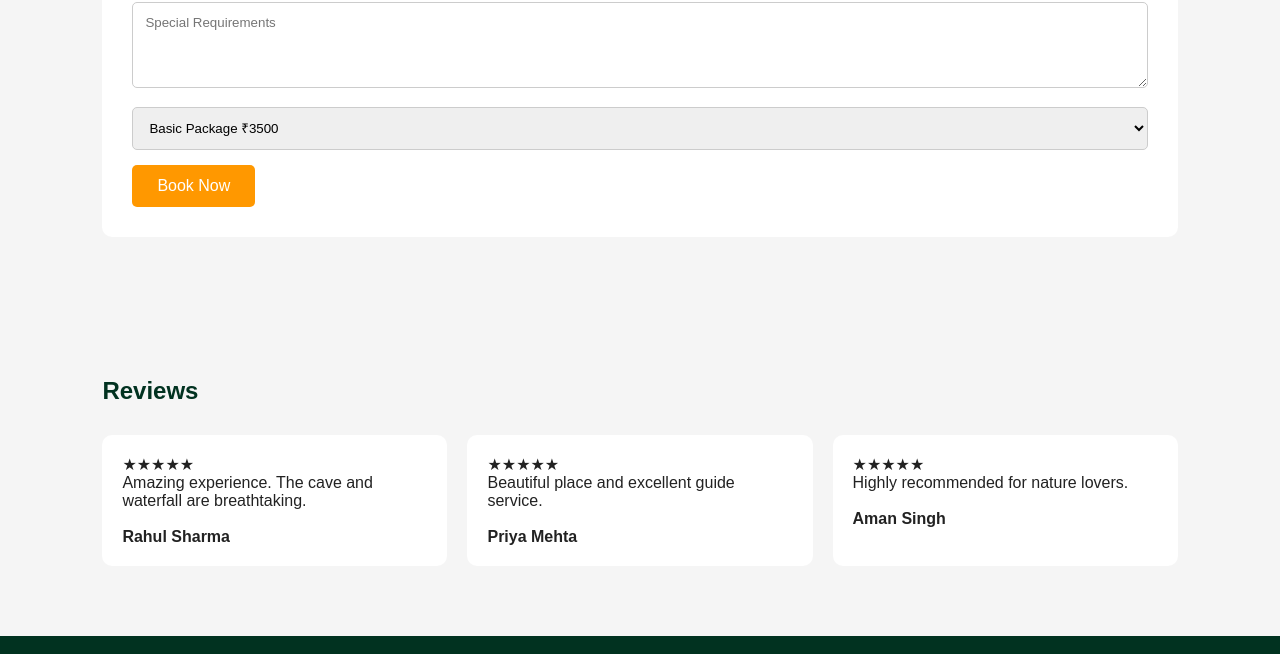
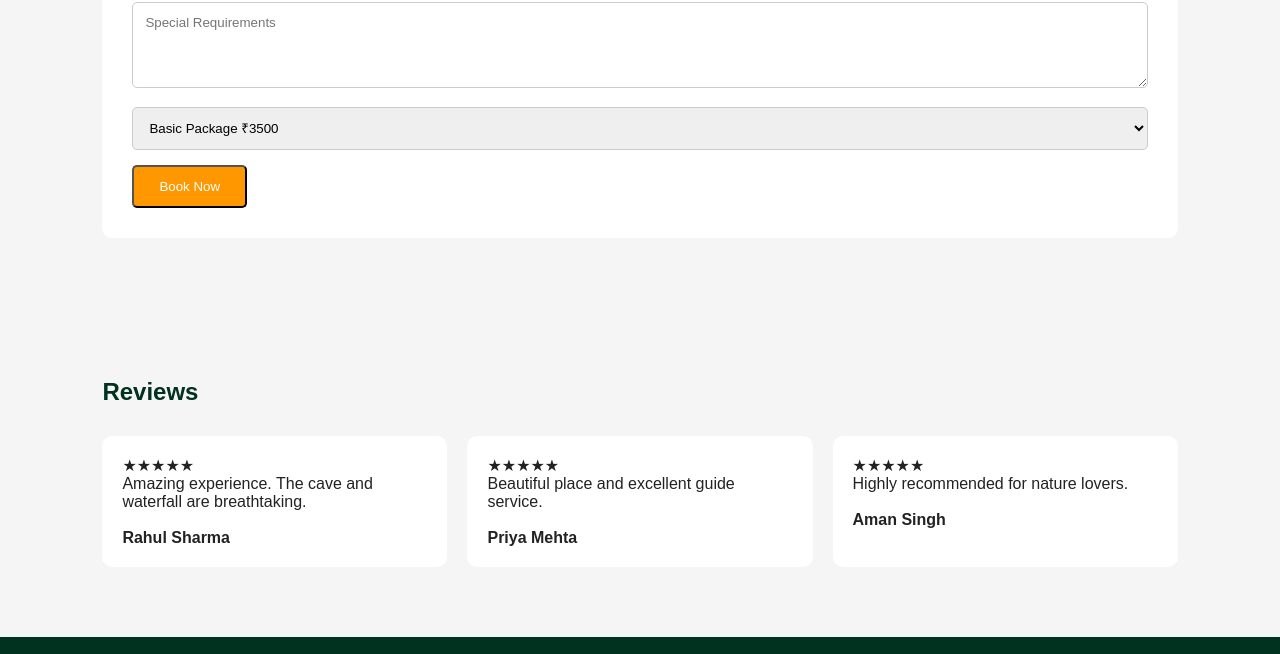
Before and after one commit to Chympe-explora/Chympe---explora, a plain HTML site: page index.html in a window 1280 px wide. Shown: the part 4599-5253 px from the top of the page. Drawn offline with Linux system fonts and the light colour scheme.

Commit message:
Replace anchor tag with button for booking

```diff
--- a/index.html
+++ b/index.html
@@ -553,11 +553,12 @@ rows="4">
 <option>Customized Tour</option>
 </select>
 
-<a href="https://wa.me/qr/6KIHF2E2ZAMCM1"
-   class="btn"
-   target="_blank">
-   Book Now
-</a>
+<button type="button"
+onclick="window.open('https://wa.me/qr/6KIHF2E2ZAMCM1','_blank')"
+class="btn">
+Book Now
+</button>
+
 </form>
 
 </div>
```
